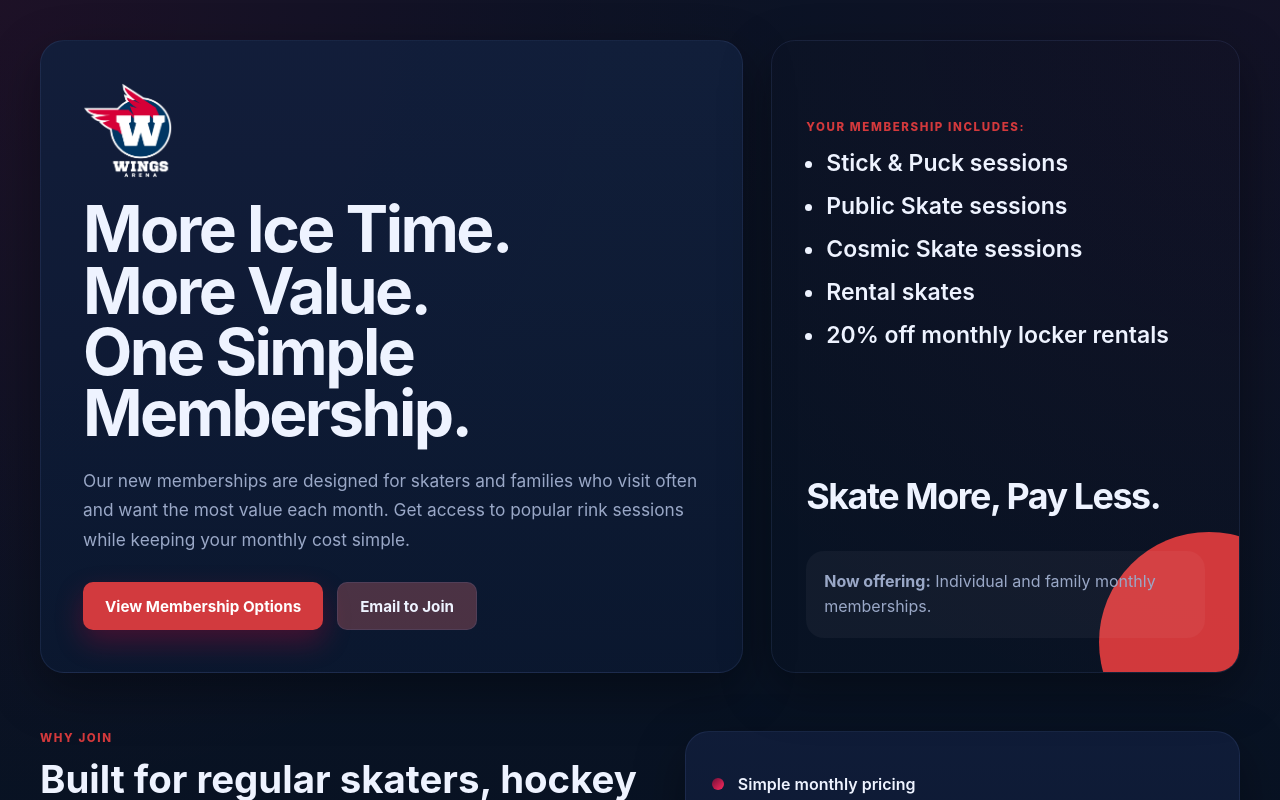
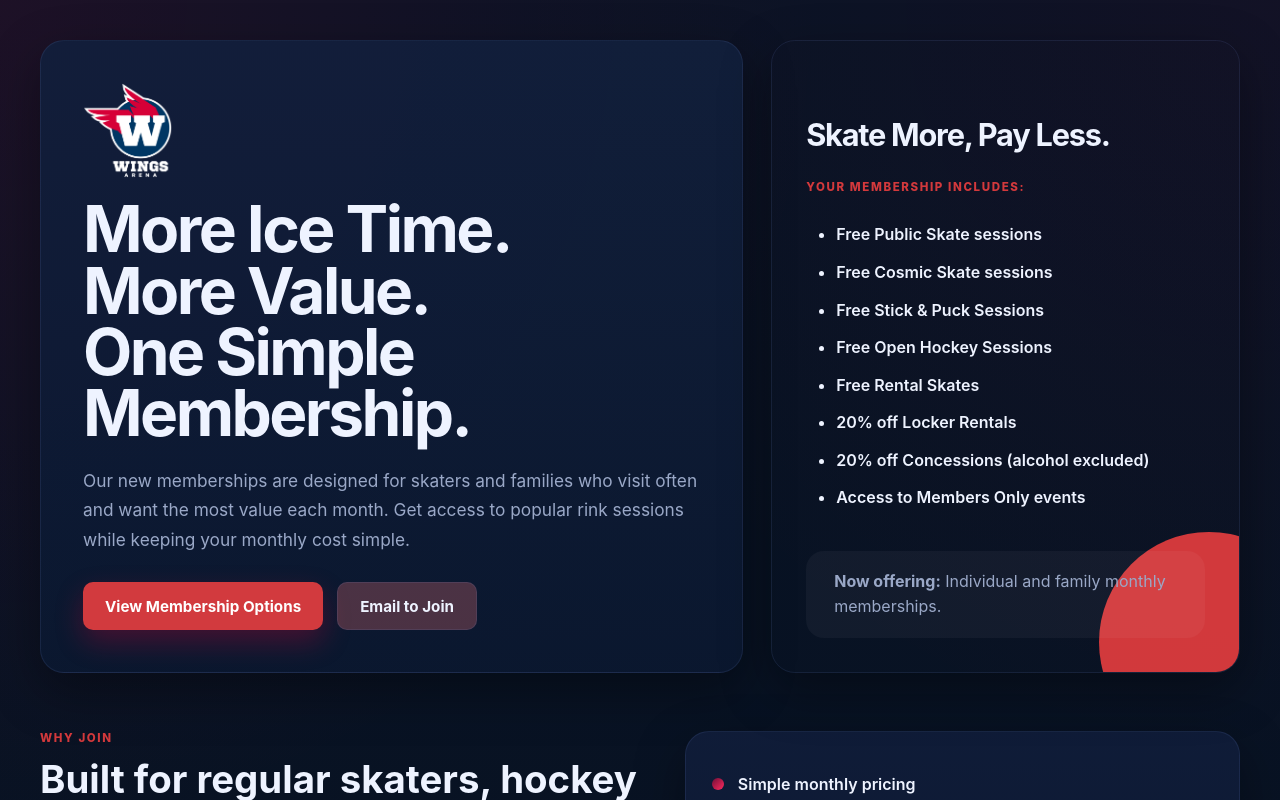
Before and after one commit to Avmannino/memberships_webpage_embed, a React (Vite) app: page / in a window 1280 px wide. Shown: the top 800 px of the page. Built offline with nearby package versions, Linux system fonts and the light colour scheme.

Commit message:
Added new membership perks, sizing & spacing

```diff
--- a/src/App.css
+++ b/src/App.css
@@ -85,14 +85,14 @@
 .heroCardTop {
   position: relative;
   z-index: 1;
-  margin-top: 10px;    /* pushes heading slightly down */
-  margin-bottom: 8px;
+  margin: 0 0 10px;
 }
 
 .heroCardHeading {
-  margin: 0;
-  font-size: clamp(1.8rem, 2.8vw, 3rem);
-  line-height: 1;
+  margin-top: 40px;
+  margin-bottom:-20px;
+  font-size: clamp(1.8rem, 2.4vw, 2.7rem);
+  line-height: 1.02;
   letter-spacing: -0.04em;
   color: var(--text);
   max-width: none;
@@ -202,14 +202,14 @@
   width: 100%;
   color: var(--text);
   border-radius: var(--radius-xl);
-  padding: 34px;
+  padding: 38px 34px 34px;
   box-shadow: var(--shadow);
   border: 1px solid var(--stroke);
   position: relative;
   overflow: hidden;
   display: flex;
   flex-direction: column;
-  justify-content: flex-end;
+  justify-content: flex-start;
   min-height: 100%;
 }
 
@@ -224,29 +224,28 @@
 }
 
 .heroCardBottomContent {
-  margin-top: auto;
   position: relative;
   z-index: 1;
+  margin-top: 0;
 }
 
 .heroCardLabel {
   position: relative;
   z-index: 1;
-  margin-bottom: 14px;
+  margin: 50px 0 12px;
 }
 
 .heroList {
-  margin: 0;
-  padding-left: 20px;
+  margin-top: 30px;
+  padding-left: 30px;
   display: grid;
-  gap: 12px;
+  gap: 16px;
   position: relative;
   z-index: 1;
   color: var(--text);
-  font-size: 23px;
+  font-size: 16px;
   font-weight: 600;
-  margin-top: 00px;   /* was effectively lower before */
-  margin-bottom: 128px; /* adds space before heading */
+  margin-bottom: 0;
 }
 
 .heroList li {
@@ -254,14 +253,15 @@
 }
 
 .heroCardNote {
-  margin-top: 28px;
-  padding: 18px;
+  margin-top: auto;
+  padding: 18px 28px;
   border-radius: 18px;
   background: rgba(255, 255, 255, 0.04);
   line-height: 1.6;
   position: relative;
   z-index: 1;
   color: var(--muted);
+  max-width: 600px;
 }
 
 .section {
--- a/src/App.jsx
+++ b/src/App.jsx
@@ -2,32 +2,31 @@
 import logo from "./assets/wings-logo.png";
 
 const CONTACT_EMAIL = "info@wingsarena.com";
+
+const membershipIncludes = [
+  "Free Public Skate sessions",
+  "Free Cosmic Skate sessions",
+  "Free Stick & Puck Sessions",
+  "Free Open Hockey Sessions",
+  "Free Rental Skates",
+  "20% off Locker Rentals",
+  "20% off Concessions (alcohol excluded)",
+  "Access to Members Only events",
+];
 
 const tiers = [
   {
     name: "Individual Membership",
     price: "$100/month",
     badge: "Single Person",
-    perks: [
-      "Free Stick & Puck sessions",
-      "Free Public Skate sessions",
-      "Free Cosmic Skate sessions",
-      "Free rental skates",
-      "20% off monthly locker rentals",
-    ],
+    perks: membershipIncludes,
     cta: "Purchase",
   },
   {
     name: "Family Membership",
     price: "$200/month",
     badge: "Families of 2+",
-    perks: [
-      "Free Stick & Puck sessions",
-      "Free Public Skate sessions",
-      "Free Cosmic Skate sessions",
-      "Free rental skates",
-      "20% off monthly locker rentals",
-    ],
+    perks: membershipIncludes,
     cta: "Purchase",
   },
 ];
@@ -85,19 +84,17 @@
           <div className="heroCard">
             <div className="heroCardInner">
               <div className="heroCardBottomContent">
+                <div className="heroCardTop">
+                  <h2 className="heroCardHeading">Skate More, Pay Less.</h2>
+                </div>
+
                 <p className="heroCardLabel">Your Membership Includes:</p>
 
                 <ul className="heroList">
-                  <li>Stick &amp; Puck sessions</li>
-                  <li>Public Skate sessions</li>
-                  <li>Cosmic Skate sessions</li>
-                  <li>Rental skates</li>
-                  <li>20% off monthly locker rentals</li>
+                  {membershipIncludes.map((item) => (
+                    <li key={item}>{item}</li>
+                  ))}
                 </ul>
-
-                <div className="heroCardTop">
-                  <h2 className="heroCardHeading">Skate More, Pay Less.</h2>
-                </div>
               </div>
 
               <div className="heroCardNote">
```
